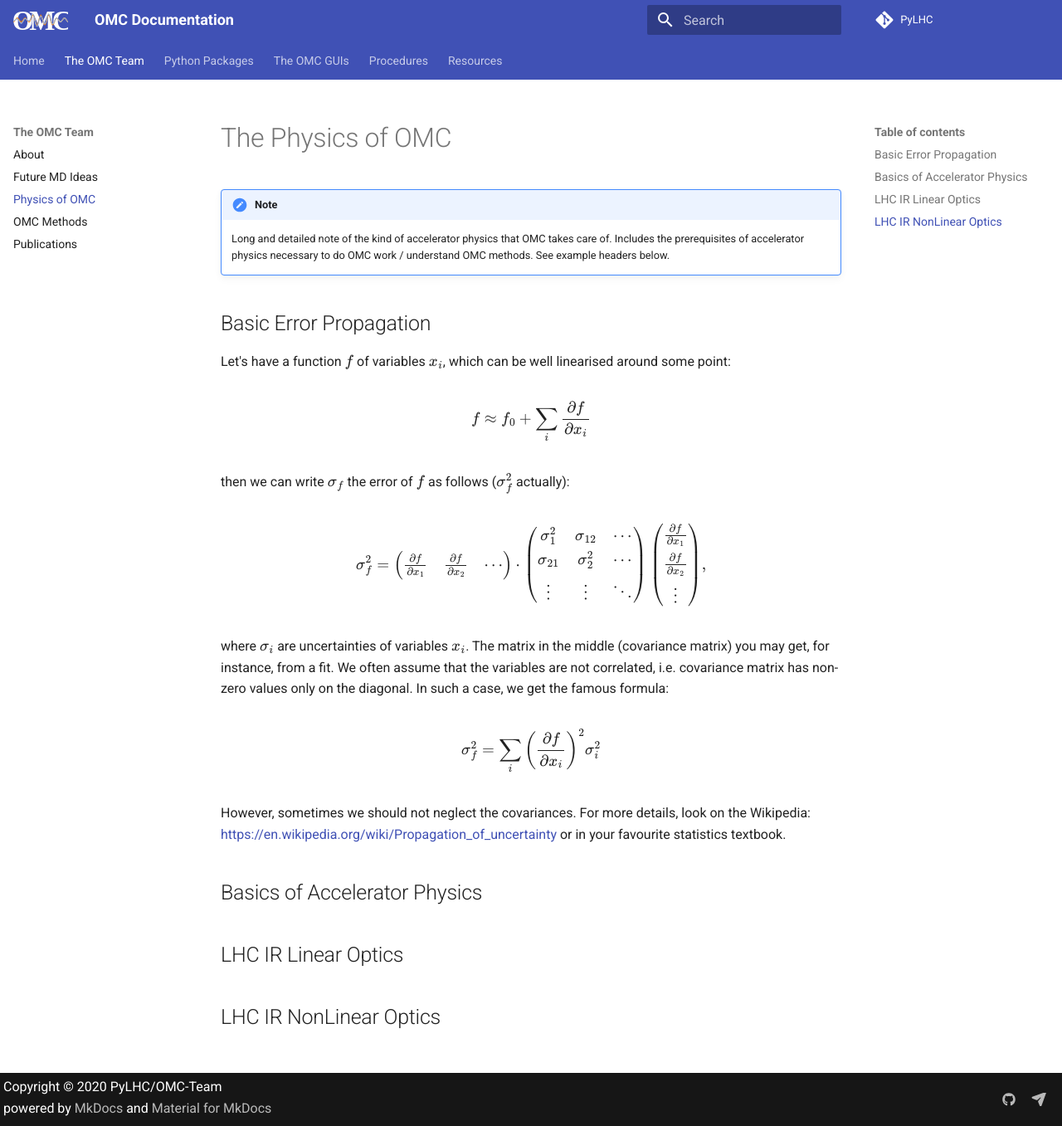
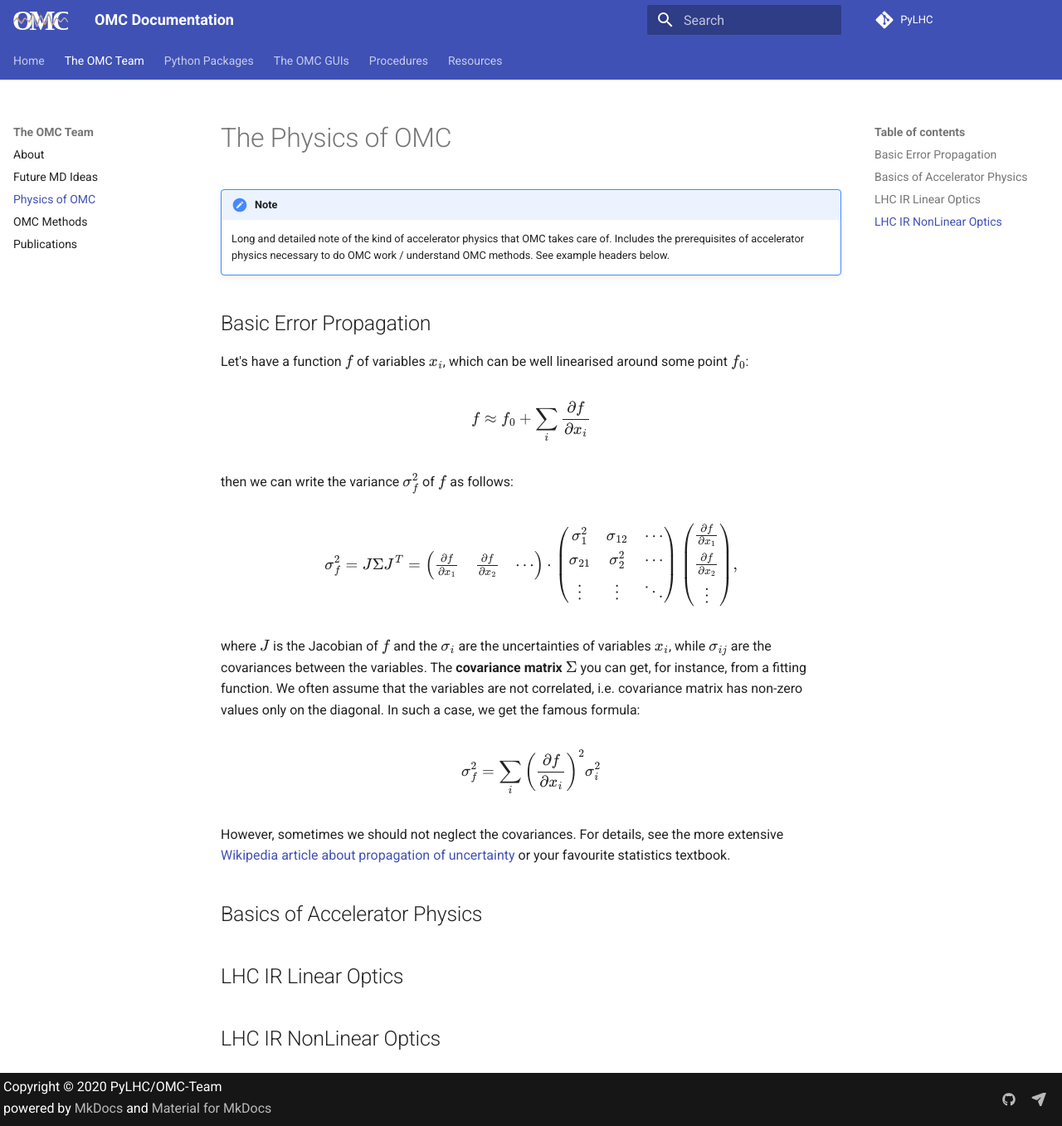
Before and after one commit to pylhc/pylhc.github.io, an MkDocs documentation site: the page built from docs/omc_team/physics.md, in a window 1280 px wide and 1357 px high. Shown: the whole window at 83% size. Built offline with MkDocs 1.6.1 and Material for MkDocs 9.7.7, drawn with Linux system fonts in a browser that asks for light colours.

Commit message:
Josch updates

```diff
--- a/docs/omc_team/physics.md
+++ b/docs/omc_team/physics.md
@@ -6,35 +6,42 @@
     See example headers below.
 
 ## Basic Error Propagation
-Let's have a function $f$ of variables $x_i$, which can be well linearised around some point:
+Let's have a function $f$ of variables $x_i$, which can be well linearised around some point $f_0$:
 
 $$
-f\approx f_0 + \sum_i \frac{\partial f}{\partial x_i} \notag
+f\approx f_0 + \sum_i \frac{\partial f}{\partial x_i}
 $$
 
-then we can write $\sigma_f$ the error of $f$ as follows ($\sigma_f^2$ actually):
+then we can write the variance $\sigma_f^2$ of $f$ as follows:
 
 $$
-\sigma_f^2=
+\sigma_f^2
+=
+J\Sigma J^T
+=
 \left(\begin{matrix} \frac{\partial f}{\partial x_1}&\frac{\partial f}{\partial x_2}&\cdots\end{matrix}\right)\cdot
 \left(\begin{matrix} \sigma_1^2&\sigma_{12}&\cdots\\ \sigma_{21}&\sigma_2^2&\cdots\\ \vdots& \vdots& \ddots \end{matrix}\right)
-\left(\begin{matrix} \frac{\partial f}{\partial x_1}\\\frac{\partial f}{\partial x_2}\\\vdots \end{matrix}\right), \notag
+\left(\begin{matrix} \frac{\partial f}{\partial x_1}\\\frac{\partial f}{\partial x_2}\\\vdots \end{matrix}\right)
+,
 $$
 
-where $\sigma_i$ are uncertainties of variables $x_i$.
-The matrix in the middle (covariance matrix) you may get, for instance, from a fit.
+where $J$ is the Jacobian of $f$ and the $\sigma_i$ are the uncertainties of variables $x_i$, while $\sigma_{ij}$ are the covariances between the variables.
+The **covariance matrix** $\Sigma$ you can get, for instance, from a fitting function.
 We often assume that the variables are not correlated, i.e. covariance matrix has non-zero values only on the diagonal.
 In such a case, we get the famous formula:
 
 $$
-\sigma_f^2=\sum_i \left(\frac{\partial f}{\partial x_i}\right)^2 \sigma_i^2  \notag
+\sigma_f^2=\sum_i \left(\frac{\partial f}{\partial x_i}\right)^2 \sigma_i^2
 $$
 
 However, sometimes we should not neglect the covariances.
-For more details, look on the Wikipedia: https://en.wikipedia.org/wiki/Propagation_of_uncertainty or in your favourite statistics textbook.
+For details, see the more extensive [Wikipedia article about propagation of uncertainty][wiki_propagation_uncertainty]{target=_blank} or your favourite statistics textbook.
 
 ## Basics of Accelerator Physics
 
 ## LHC IR Linear Optics
 
 ## LHC IR NonLinear Optics
+
+
+[wiki_propagation_uncertainty]: https://en.wikipedia.org/wiki/Propagation_of_uncertainty
```
